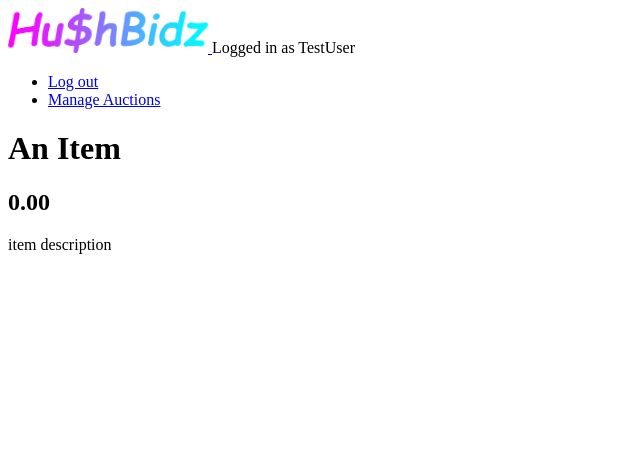
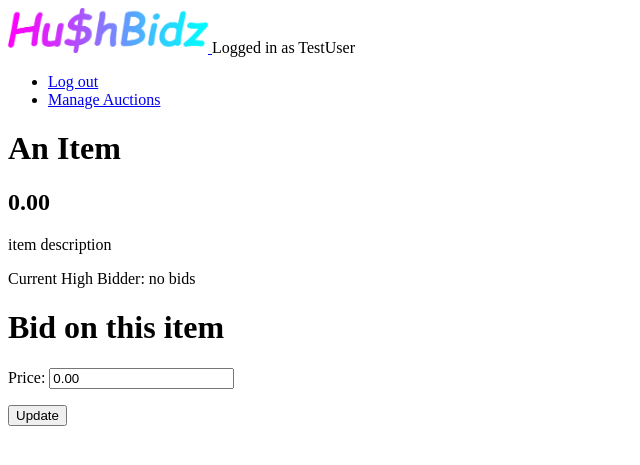
Before and after one commit to gr7x/auction_django, a Django app: page /auction_app/view_item/1/1/ in a window 1280 px wide. Shown: the top 465 px of the page, without its empty margins (0-640 px from the left). Run offline with Django 3.2, Linux system fonts and the light colour scheme; a user stored in the database is signed in; data comes from the database, SQL or seed files in the repository; parts of the project's set-up code (start-up, migrations or seed data) failed here and were passed over.

Commit message:
Silent bidding functions!!

```diff
--- a/HushBidz/auction_app/forms.py
+++ b/HushBidz/auction_app/forms.py
@@ -26,13 +26,21 @@ class AddItemForm(forms.ModelForm):
             'image': forms.FileInput(attrs={'required': False}),
         }
 
+
+
+
 class PostForm(forms.ModelForm):
 
     class Meta:
         model = Items
-        fields = ('highest_bidder', 'price')
+        fields = ('price',)
+
+
+class LivePostForm(forms.ModelForm):
+   class Meta:
+        model = Items
+        fields = ('highest_bidder', 'price',)
         widgets = {
             'highest_bidder': forms.TextInput(attrs={'required': True}),
             'price': forms.TextInput(attrs={'required': True}),
-
         }
--- a/HushBidz/auction_app/templates/auction_app/view_item.html
+++ b/HushBidz/auction_app/templates/auction_app/view_item.html
@@ -4,4 +4,14 @@
 <h1>{{item.name}}</h1>
 <h2>{{item.price}}</h2>
 <p>{{item.description}}</p>
+<!p>Current High Bidder: {{item.highest_bidder}}</p>
+<div>
+<h1>Bid on this item</h1>
+<form method="post">
+    {% csrf_token %}
+    {{ form.as_p }}
+        <input type="hidden" name="highest_bidder value="{{item.highest_bidder}}">
+    <input type="submit" value="Update">
+</form>
+</div>
 {% endblock %}
--- a/HushBidz/auction_app/views.py
+++ b/HushBidz/auction_app/views.py
@@ -12,7 +12,17 @@ from django.utils.http import urlsafe_base64_encode, urlsafe_base64_decode
 from django.contrib.auth.models import User
 from .forms import AddItemForm, AddAuctionForm, PostForm
 from django.contrib.auth.decorators import login_required
+from django.views.generic.edit import UpdateView
 
+class ItemUpdate(UpdateView):
+    model = Items
+    fields = ['highest_bidder', 'price']
+    template_name_suffix = 'view_item'
+
+class LiveItemUpdate(UpdateView):
+    model = Items
+    fields = ['highest_bidder', 'price']
+    template_name_suffix = 'live_auction'
 
 def signup(request):
     if request.user.is_authenticated:
@@ -99,7 +109,7 @@ def create_auction(request):
 @login_required()
 def liveAuction(request):
     if request.method == "POST":
-        form = PostForm(request.POST)
+        form = LivePostForm(request.POST)
         if form.is_valid():
             #parent_id = int(request.POST.get('parent_id'))
             item = form.save(commit=False)
@@ -114,12 +124,18 @@ def liveAuction(request):
 
 @login_required()
 def view_item(request, pk, id):
+    instance = get_object_or_404(Items, id=id)
+    form = PostForm(request.POST or None, instance=instance)
+    if form.is_valid():
+        form.save()
+        return redirect('view_item', pk=pk, id=id)
     auction = get_object_or_404(Auction, pk=pk)
     items   = auction.items.all()
     print(items)
     item = get_object_or_404(Items, id=id)
     context = {
-            'item': item
+            'item': item,
+            'form': form
     }
     return render(request, 'auction_app/view_item.html', context)
 
```
